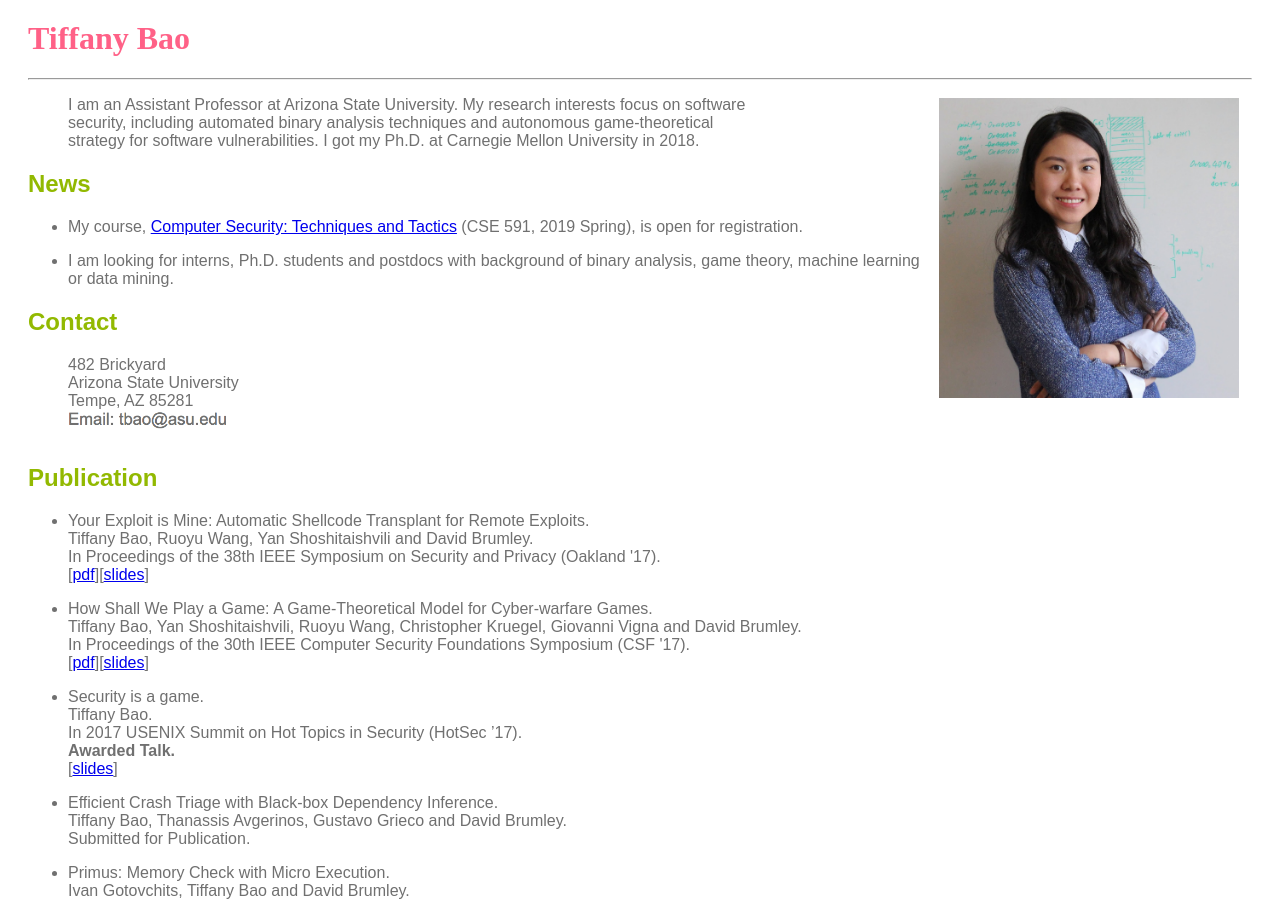
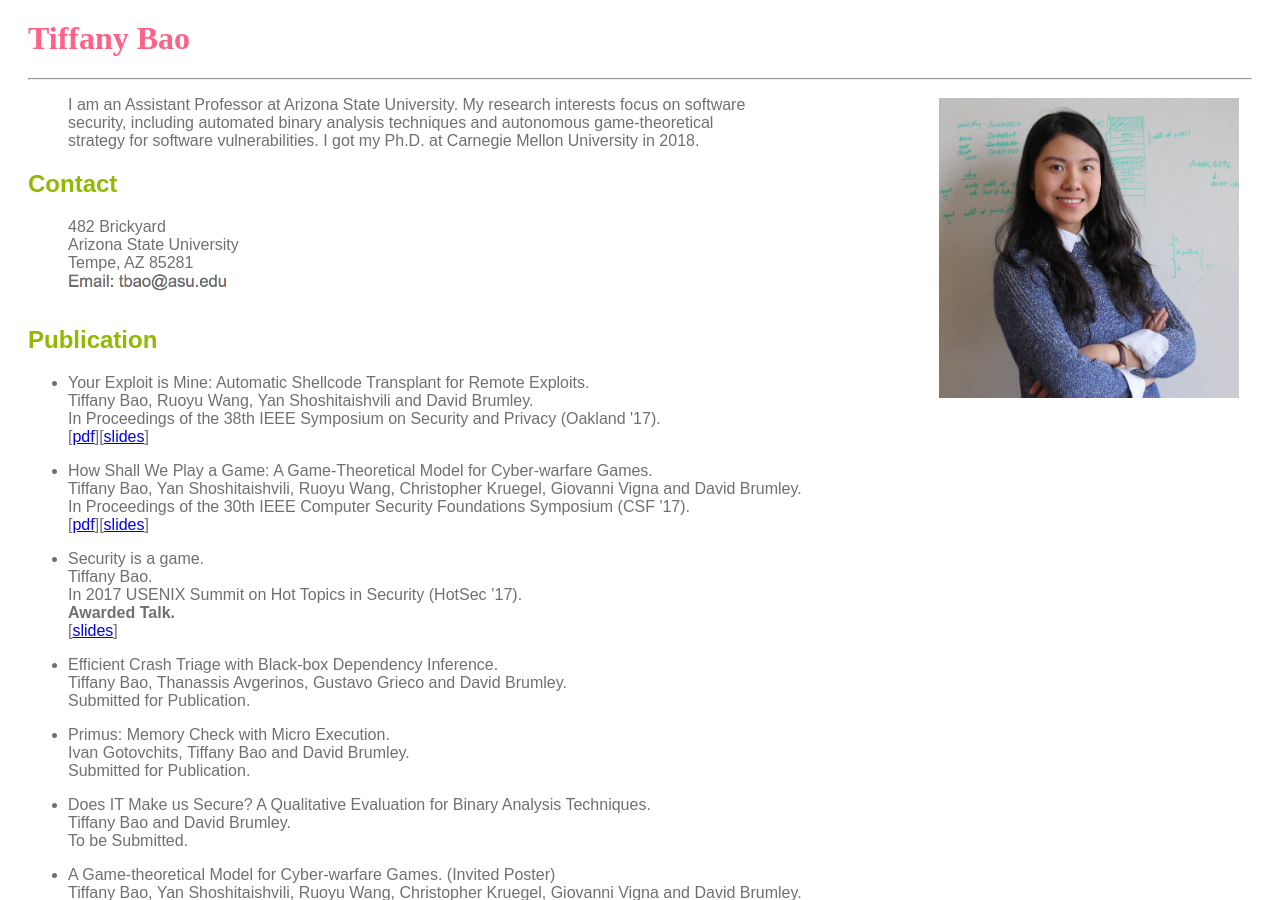
Before and after one commit to tiffanyb/tiffanyb.github.io, a Jekyll site: the page index.html, which Jekyll copies as it is, in a window 1280 px wide and 900 px high. Built offline with Jekyll 4.4.1, drawn with Linux system fonts in a browser that asks for light colours.

Commit message:
remove news

```diff
--- a/index.html
+++ b/index.html
@@ -21,16 +21,16 @@
 
       <!--[<a href="cv.pdf" target="_blank">CV</a>]-->
 
-      <h2>News</h2>
-      <ul>
-        <li>
-          My course, <a href="/courses/cse591">Computer Security:
-             Techniques and Tactics</a> (CSE 591, 2019 Spring), is open for registration. </li>
-      </ul>
-      <ul>
-        <li>
-          I am looking for interns, Ph.D. students and postdocs with background of binary analysis, game theory, machine learning or data mining. </li>
-      </ul>
+      <!--<h2>News</h2>-->
+      <!--<ul>-->
+        <!--<li>-->
+          <!--My course, <a href="/courses/cse591">Computer Security:-->
+             <!--Techniques and Tactics</a> (CSE 591, 2019 Spring), is open for registration. </li>-->
+      <!--</ul>-->
+      <!--<ul>-->
+        <!--<li>-->
+          <!--I am looking for interns, Ph.D. students and postdocs with background of binary analysis, game theory, machine learning or data mining. </li>-->
+      <!--</ul>-->
 
       <h2>Contact</h2>
       <p class="address" style="margin-left:40px"> 482 Brickyard
```
